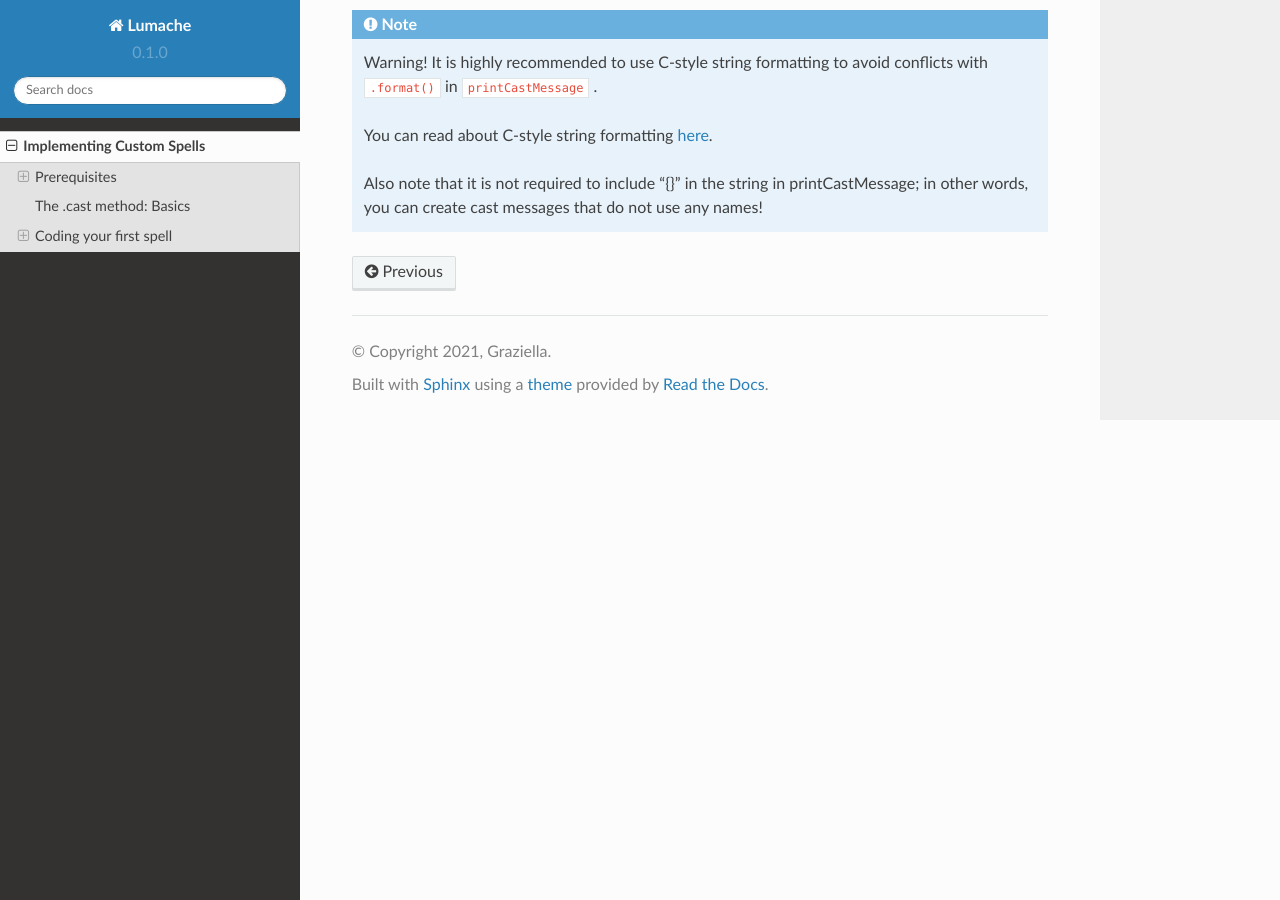
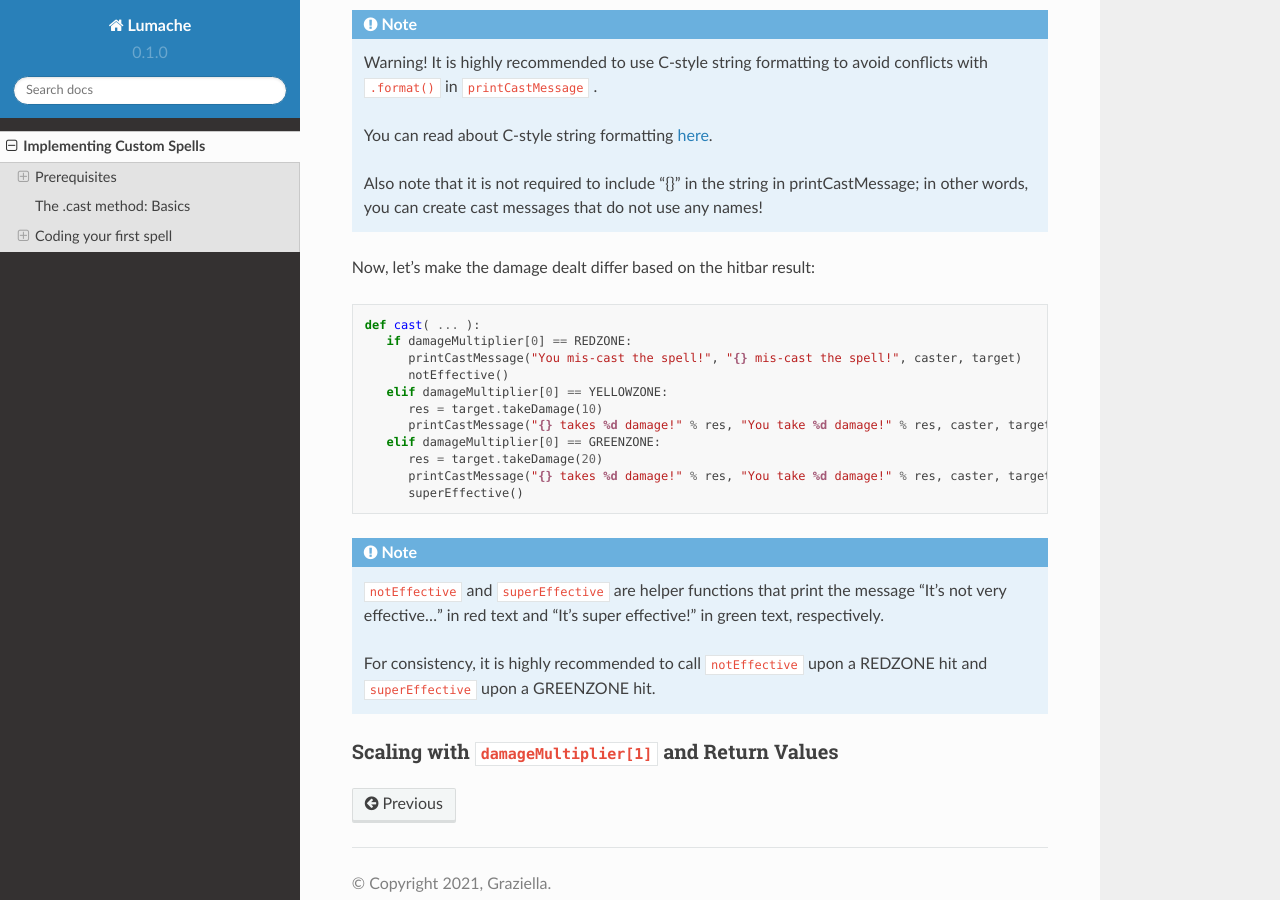
Before and after one commit to SmartyNotchy/FCP-Docs, a Sphinx documentation site: the page built from docs/source/spells.rst, in a window 1280 px wide and 900 px high, scrolled down 4666 px. Built offline with Sphinx 7.4.7 and the Read the Docs theme 2.0.0, drawn with Linux system fonts in a browser that asks for light colours.

Commit message:
Update spells.rst

```diff
--- a/docs/source/spells.rst
+++ b/docs/source/spells.rst
@@ -190,3 +190,25 @@ This is a basic attack spell that always deals 10 base damage to the enemy::
    Also note that it is not required to include "{}" in the string in printCastMessage; in other words, you can create cast messages that do not use any names!
 
 .. _here: https://www.learnpython.org/en/String_Formatting
+
+Now, let's make the damage dealt differ based on the hitbar result::
+
+   def cast( ... ):
+      if damageMultiplier[0] == REDZONE:
+         printCastMessage("You mis-cast the spell!", "{} mis-cast the spell!", caster, target)
+         notEffective()
+      elif damageMultiplier[0] == YELLOWZONE:
+         res = target.takeDamage(10)
+         printCastMessage("{} takes %d damage!" % res, "You take %d damage!" % res, caster, target)
+      elif damageMultiplier[0] == GREENZONE:
+         res = target.takeDamage(20)
+         printCastMessage("{} takes %d damage!" % res, "You take %d damage!" % res, caster, target)
+         superEffective()
+
+.. note::
+   ``notEffective`` and ``superEffective`` are helper functions that print the message "It's not very effective..." in red text and "It's super effective!" in green text, respectively.
+
+   For consistency, it is highly recommended to call ``notEffective`` upon a REDZONE hit and ``superEffective`` upon a GREENZONE hit.
+
+Scaling with ``damageMultiplier[1]`` and Return Values
+~~~~~~~~~~~~~~~~~~~~~~~~~~~~~~~~~~~~~~~~~~~~~~~~~~~~~~
```
